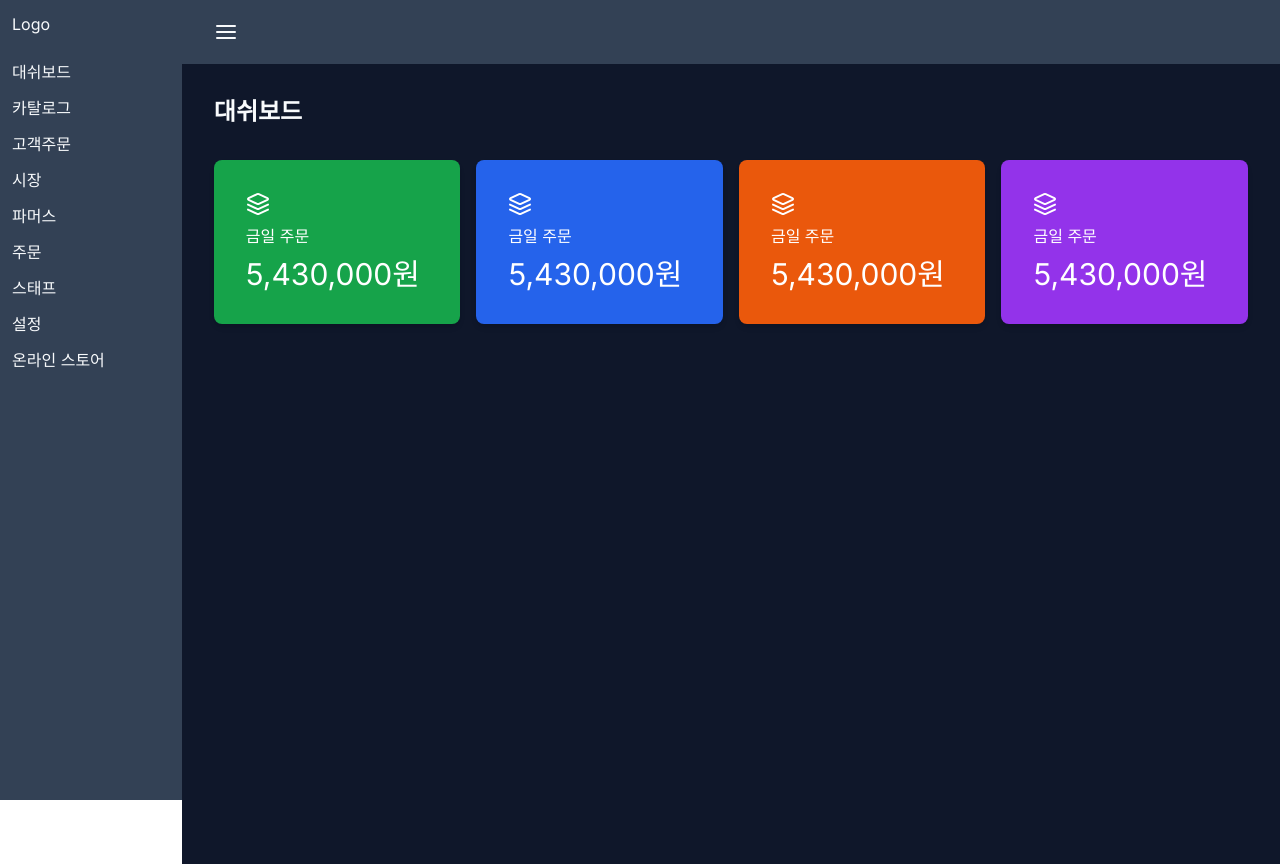
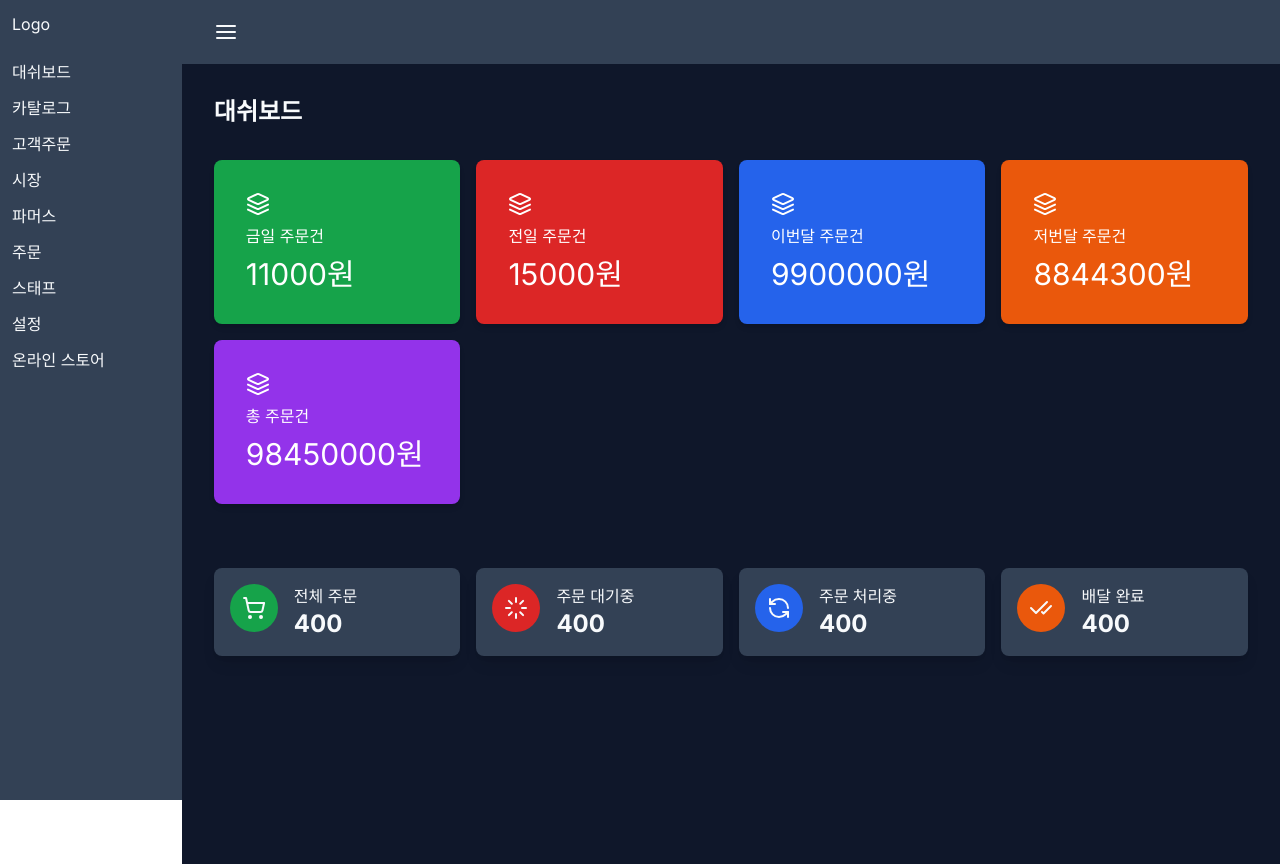
Before and after one commit to Royzzzzzzz/mkmall, a Next.js app: page /dashboard in a window 1280 px wide. Built offline with nearby package versions, Linux system fonts and the light colour scheme.

Commit message:
스몰카드작업

```diff
--- a/app/(back-office)/dashboard/page.jsx
+++ b/app/(back-office)/dashboard/page.jsx
@@ -1,6 +1,7 @@
 import React from "react";
 import Heading from "@/components/backoffice/Heading";
 import LargeCards from "@/components/backoffice/LargeCards";
+import SmallCards from "@/components/backoffice/SmallCards";
 
 export default function page() {
   return (
@@ -8,7 +9,7 @@ export default function page() {
       <Heading title="대쉬보드" />
       {/* 큰 카드 */}
       <LargeCards />
-      {/* 작은 카드 */}
+      <SmallCards />
       {/* 판매 차트 */}
       {/* 최근 주문 */}
     </div>
--- a/components/backoffice/LargeCard.jsx
+++ b/components/backoffice/LargeCard.jsx
@@ -1,14 +1,14 @@
 import { Layers } from "lucide-react";
 import React from "react";
 
-export default function LargeCard({ className }) {
+export default function LargeCard({ data }) {
   return (
     <div
-      className={`rounded-lg text-white shadow-md p-8 flex item-center flex-col gap-2 ${className}`}
+      className={`rounded-lg text-white shadow-md p-8 flex item-center flex-col gap-2 ${data.color}`}
     >
       <Layers />
-      <h4>금일 주문</h4>
-      <h2 className="text-3xl">5,430,000원</h2>
+      <h4>{data.period}</h4>
+      <h2 className="text-3xl lg:text-3xl">{data.sales}원</h2>
     </div>
   );
 }
--- a/components/backoffice/LargeCards.jsx
+++ b/components/backoffice/LargeCards.jsx
@@ -1,13 +1,43 @@
 import React from "react";
 import LargeCard from "./LargeCard";
 
-export default function LargeCards() {
+export default function LargeCards(item) {
+  const orderStats = [
+    {
+      period: "금일 주문건",
+      sales: 11000,
+      color: "bg-green-600",
+    },
+    {
+      period: "전일 주문건",
+      sales: 15000,
+      color: "bg-red-600",
+    },
+    {
+      period: "이번달 주문건",
+      sales: 9900000,
+      color: "bg-blue-600",
+    },
+    {
+      period: "저번달 주문건",
+      sales: 8844300,
+      color: "bg-orange-600",
+    },
+    {
+      period: "총 주문건",
+      sales: 98450000,
+      color: "bg-purple-600",
+    },
+  ];
   return (
     <div className="grid grid-cols-1 gap-4 py-8 sm:grid-cols-2 md:grid-cols-3 lg:grid-cols-4">
-      <LargeCard className="bg-green-600" />
+      {orderStats.map((item, i) => {
+        return <LargeCard className="bg-green-600" data={item} key={i} />;
+      })}
+      {/* <LargeCard className="bg-green-600" />
       <LargeCard className="bg-blue-600" />
       <LargeCard className="bg-orange-600" />
-      <LargeCard className="bg-purple-600" />
+      <LargeCard className="bg-purple-600" /> */}
     </div>
   );
 }
--- /dev/null
+++ b/components/backoffice/SmallCard.jsx
@@ -0,0 +1,20 @@
+import React from "react";
+import { ShoppingCart } from "lucide-react";
+export default function SmallCard({ data }) {
+  const { title, numbers, iconBg, icon: Icon } = data;
+  return (
+    <div className="p-4 rounded-lg shadow-lg bg-slate-700">
+      <div className="flex space-x-4">
+        <div
+          className={`w-12 h-12 ${iconBg} rounded-full items-center flex justify-center`}
+        >
+          <Icon className="" />
+        </div>
+        <div className="">
+          <p>{title}</p>
+          <h3 className="text-2xl font-bold">400</h3>
+        </div>
+      </div>
+    </div>
+  );
+}
--- /dev/null
+++ b/components/backoffice/SmallCards.jsx
@@ -0,0 +1,45 @@
+import React from "react";
+import LargeCard from "./LargeCard";
+import SmallCard from "./SmallCard";
+import { CheckCheck, Loader, RefreshCcw, ShoppingCart } from "lucide-react";
+
+export default function SmallCards() {
+  const orderStatus = [
+    {
+      title: "전체 주문",
+      numbers: 500,
+      iconBg: "bg-green-600",
+      icon: ShoppingCart,
+    },
+    {
+      title: "주문 대기중",
+      numbers: 100,
+      iconBg: "bg-red-600",
+      icon: Loader,
+    },
+    {
+      title: "주문 처리중",
+      numbers: 200,
+      iconBg: "bg-blue-600",
+      icon: RefreshCcw,
+    },
+    {
+      title: "배달 완료",
+      numbers: 300,
+      iconBg: "bg-orange-600",
+      icon: CheckCheck,
+    },
+  ];
+  <RefreshCcw />;
+  return (
+    <div className="grid grid-cols-1 gap-4 py-8 sm:grid-cols-2 md:grid-cols-3 lg:grid-cols-4">
+      {orderStatus.map((data, i) => {
+        return <SmallCard data={data} key={i} />;
+      })}
+      {/* <LargeCard className="bg-green-600" />
+      <LargeCard className="bg-blue-600" />
+      <LargeCard className="bg-orange-600" />
+      <LargeCard className="bg-purple-600" /> */}
+    </div>
+  );
+}
```
